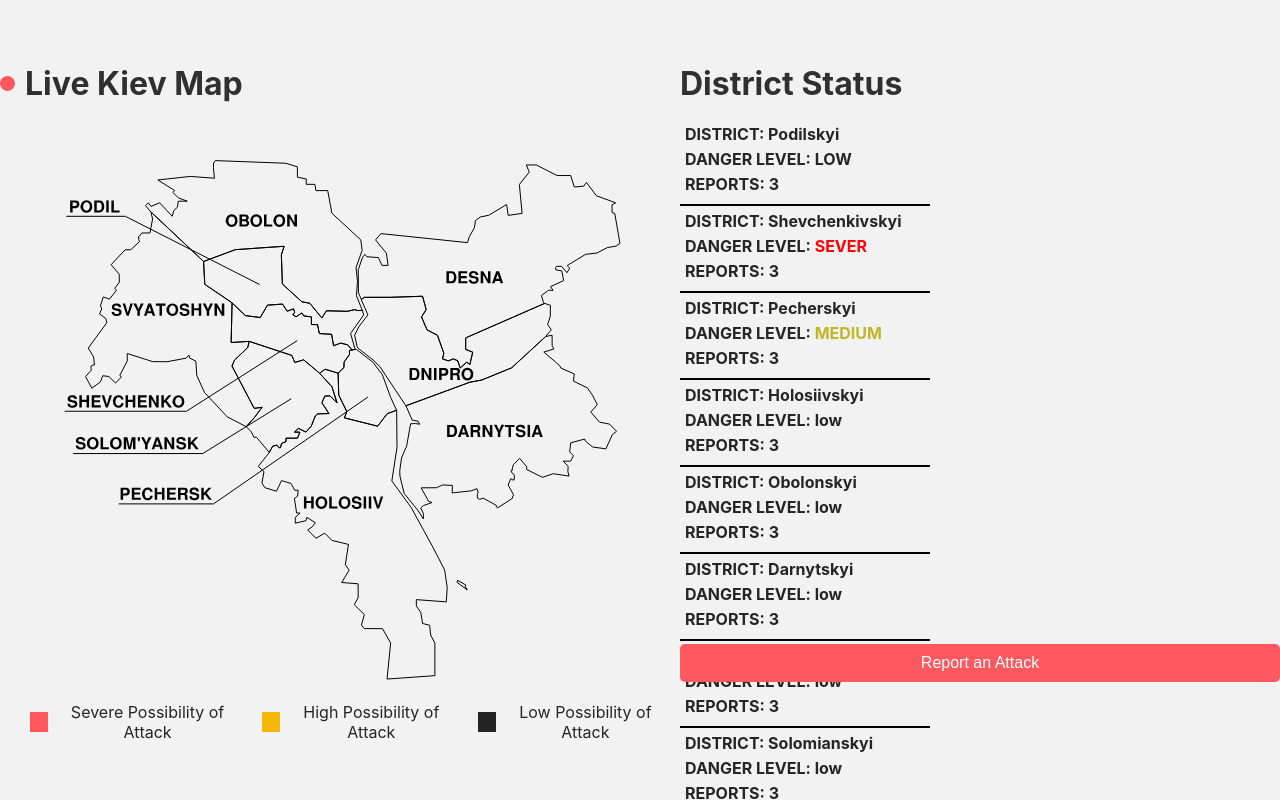
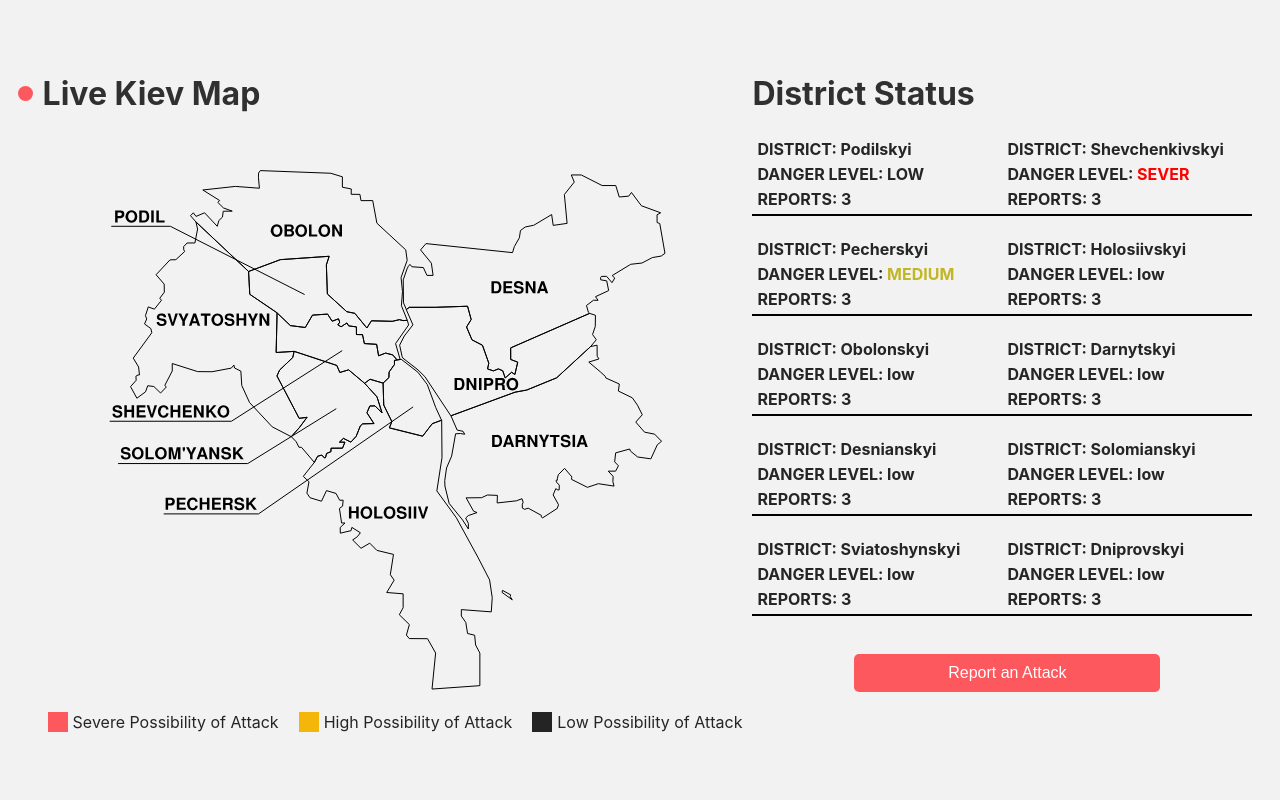
Before and after one commit to Enzo2806/KievBombNotify, a React (Create React App) app in the folder frontend/kievbombnotify-frontend/: page /map in a window 1280 px wide. Shown: the top 801 px of the page. Built offline with nearby package versions, Linux system fonts and the light colour scheme.

Commit message:
style/district-status area completed

```diff
--- a/frontend/kievbombnotify-frontend/src/components/Status.js
+++ b/frontend/kievbombnotify-frontend/src/components/Status.js
@@ -13,7 +13,6 @@ export function Status(props) {
                         <h4>DANGER LEVEL:<span className={`${district.danger}`}> {district.danger}</span></h4>
                         <h4>REPORTS: {district.report}</h4>
                     </div>
-
                 </>
             ))}
         </div>
--- a/frontend/kievbombnotify-frontend/src/components/Status.scss
+++ b/frontend/kievbombnotify-frontend/src/components/Status.scss
@@ -1,4 +1,11 @@
+.row {
+    display: flex;
+    flex-wrap: wrap;
+    width: 510px;
+}
+
 .report {
+
     // display: flex;
     width: 250px;
     height: 80px;
--- a/frontend/kievbombnotify-frontend/src/pages/MapPage.css
+++ b/frontend/kievbombnotify-frontend/src/pages/MapPage.css
@@ -50,10 +50,12 @@
     margin-top: 20px;
     font-size: 16px;
     cursor: pointer;
-    width: 100%;
+    width: 60%;
+
 }
 
 .district-status {
+
     width: 600px;
     height: 500px;
 }
--- a/frontend/kievbombnotify-frontend/src/pages/MapPage.js
+++ b/frontend/kievbombnotify-frontend/src/pages/MapPage.js
@@ -45,7 +45,7 @@ export function MapPage(props) {
                     </div>
                     <div>
                         <div>
-                            <button className='report-button row' onClick={handleReportPress}>
+                            <button className='report-button' onClick={handleReportPress}>
                                 Report an Attack
                             </button>
                         </div>
```
